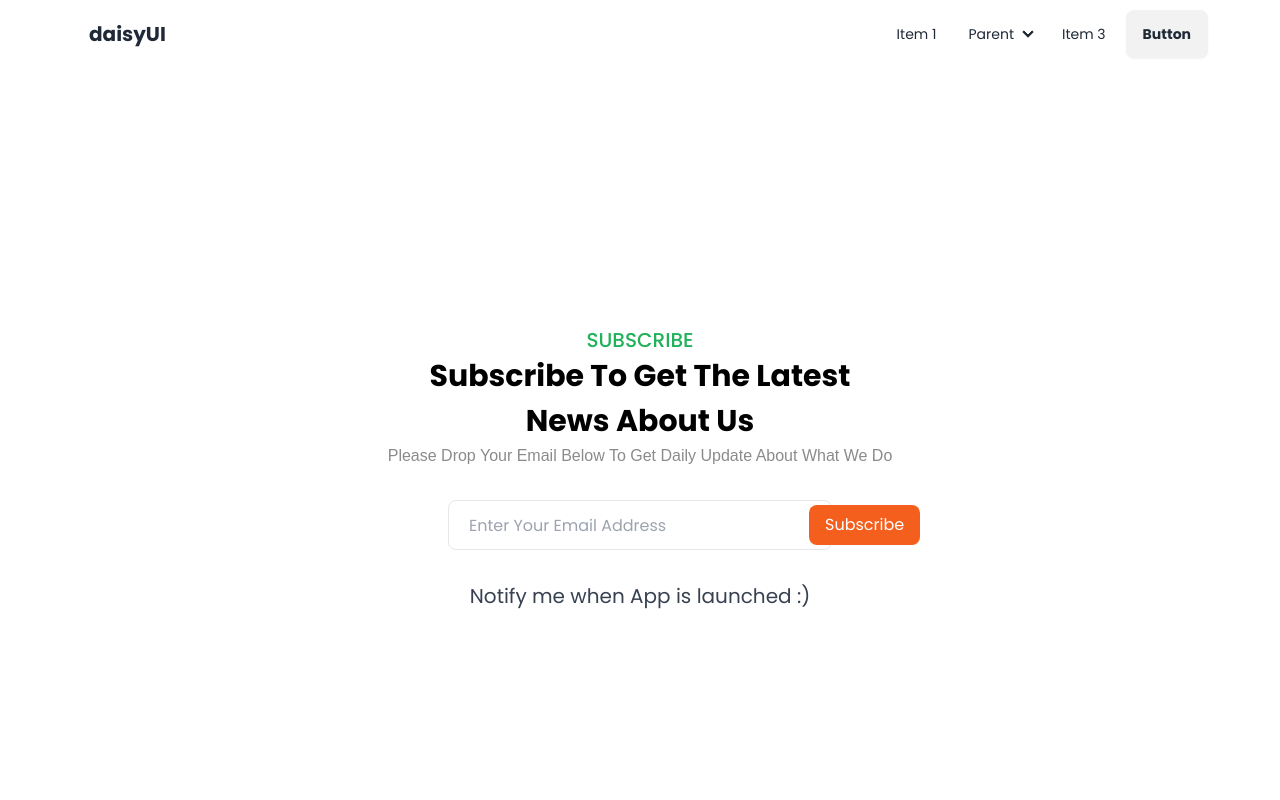
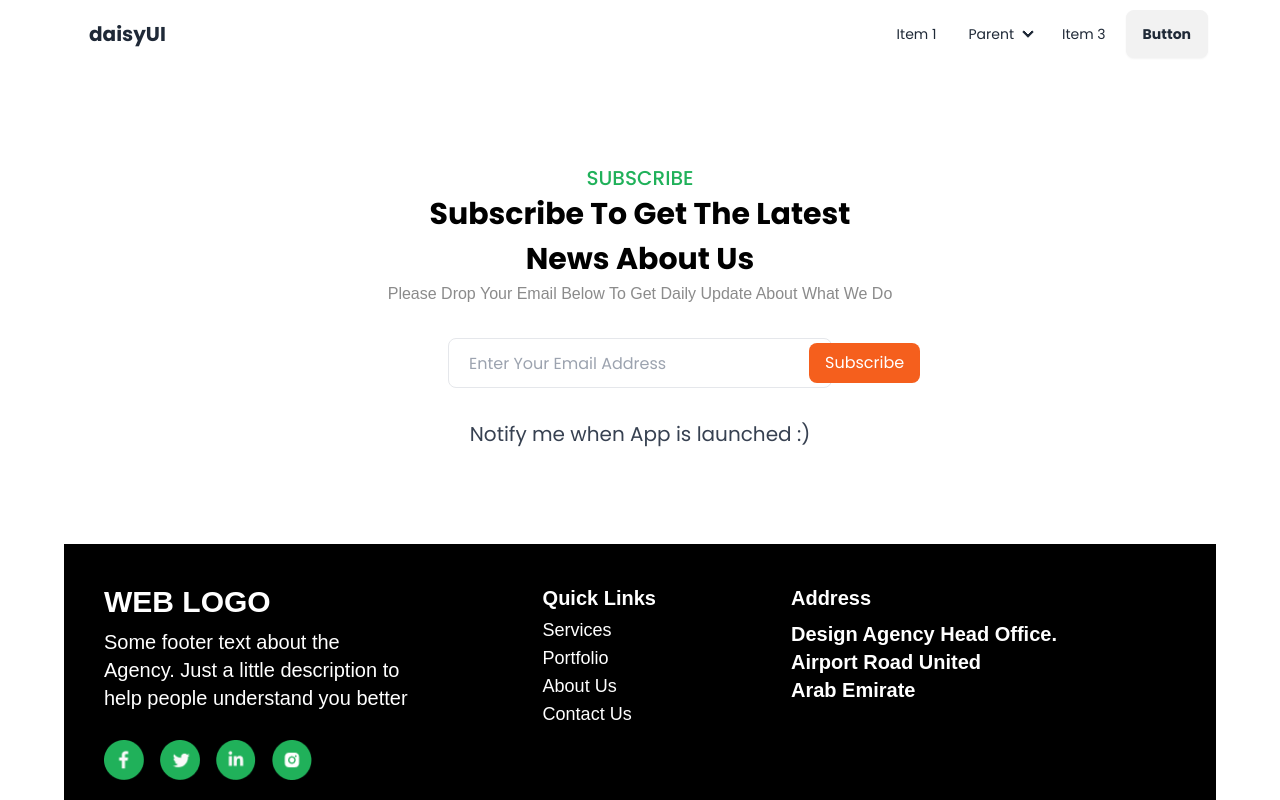
Before and after one commit to RashedAkash/design-agency, a Next.js app: page / in a window 1280 px wide. Shown: the top 800 px of the page. Built offline with nearby package versions, Linux system fonts and the light colour scheme.

Commit message:
min h create

```diff
--- a/src/components/Subscribe.jsx
+++ b/src/components/Subscribe.jsx
@@ -4,10 +4,10 @@ const Subscribe = () => {
   return (
     <div>
       <section
-        x-data="{ isOpen: false }"
-        className="w-full min-h-screen bg-white "
+
+        className="w-full  bg-white "
       >
-        <div className="container relative flex flex-col min-h-screen px-6 py-8 mx-auto">
+        <div className="container relative flex flex-col py-24 px-6 mx-auto">
           <section className="flex items-center flex-1">
             <div className="flex flex-col w-full ">
               <h1 className="text-xl poppins text-[#20B15A] font-medium text-center ">
```
